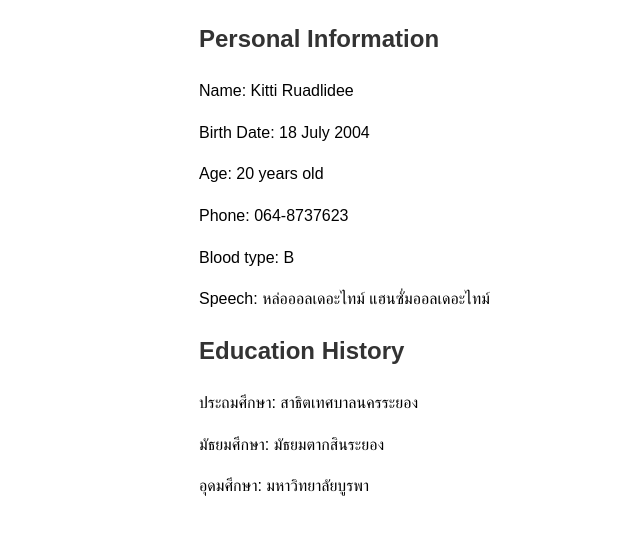
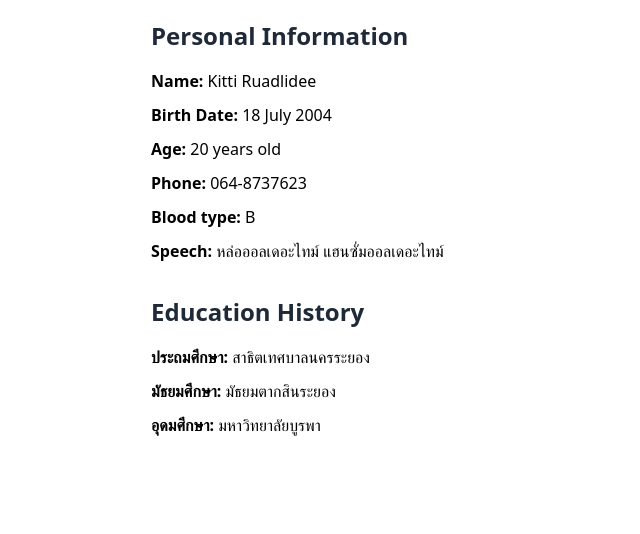
Before and after one commit to akkarapumi/hw3-portfolio-team, a website: page src/components/about/index.html in a window 1280 px wide. Shown: the whole page, without its empty margins (41-681 px from the left). Drawn offline with nearby package versions, Linux system fonts and the light colour scheme.

Commit message:
แก้ไข About และ Skills

```diff
--- a/src/components/about/index.html
+++ b/src/components/about/index.html
@@ -4,46 +4,32 @@
     <meta charset="UTF-8">
     <meta name="viewport" content="width=device-width, initial-scale=1.0">
     <title>About Section</title>
-    <style>
-        body {
-            font-family: Arial, sans-serif;
-            line-height: 1.6;
-            margin: 20px;
-        }
-        .container {
-            max-width: 800px;
-            margin: auto;
-        }
-        .section {
-            margin-bottom: 20px;
-        }
-        h2 {
-            color: #333;
-        }
-        li {
-            margin-bottom: 10px;
-        }
-    </style>
+    <script src="https://cdn.tailwindcss.com"></script>
 </head>
-<body>
+<body class="font-sans leading-relaxed p-5">
 
-<div class="container">
-    <section class="section">
-        <h2>Personal Information</h2>
-        <p>Name: Kitti Ruadlidee</p>
-        <p>Birth Date: 18 July 2004</p>
-        <p>Age: 20 years old</p>
-        <p>Phone: 064-8737623</p>
-        <p>Blood type: B</p>
-        <p>Speech: หล่อออลเดอะไทม์ แฮนซั่มออลเดอะไทม์</p>
+<div class="max-w-4xl mx-auto">
+    <section class="mb-8">
+        <h2 class="text-2xl font-semibold text-gray-800">Personal Information</h2>
+        <ul class="list-none pl-0 mt-4 space-y-2">
+            <li><strong>Name:</strong> Kitti Ruadlidee</li>
+            <li><strong>Birth Date:</strong> 18 July 2004</li>
+            <li><strong>Age:</strong> 20 years old</li>
+            <li><strong>Phone:</strong> 064-8737623</li>
+            <li><strong>Blood type:</strong> B</li>
+            <li><strong>Speech:</strong> หล่อออลเดอะไทม์ แฮนซั่มออลเดอะไทม์</li>
+        </ul>
     </section>
 
-    <section class="section">
-        <h2>Education History</h2>
-            <p>ประถมศึกษา: สาธิตเทศบาลนครระยอง</p>
-            <p>มัธยมศึกษา: มัธยมตากสินระยอง</p>
-            <p>อุดมศึกษา: มหาวิทยาลัยบูรพา</p>
+    <section class="mb-8">
+        <h2 class="text-2xl font-semibold text-gray-800">Education History</h2>
+        <ul class="list-none pl-0 mt-4 space-y-2">
+            <li><strong>ประถมศึกษา:</strong> สาธิตเทศบาลนครระยอง</li>
+            <li><strong>มัธยมศึกษา:</strong> มัธยมตากสินระยอง</li>
+            <li><strong>อุดมศึกษา:</strong> มหาวิทยาลัยบูรพา</li>
+        </ul>
     </section>
 </div>
+
 </body>
 </html>
```
Also changed, not shown: src/components/skills/index.html (+10 -15 lines).
